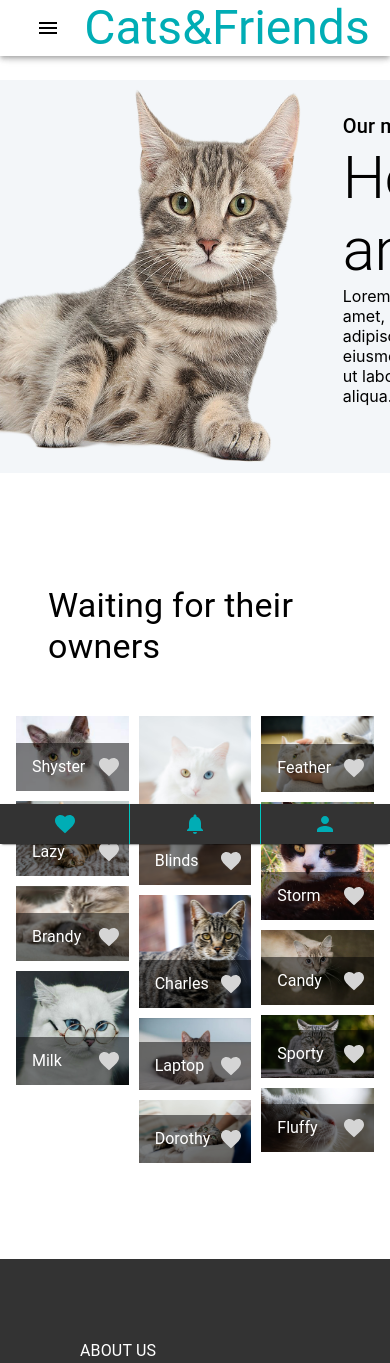
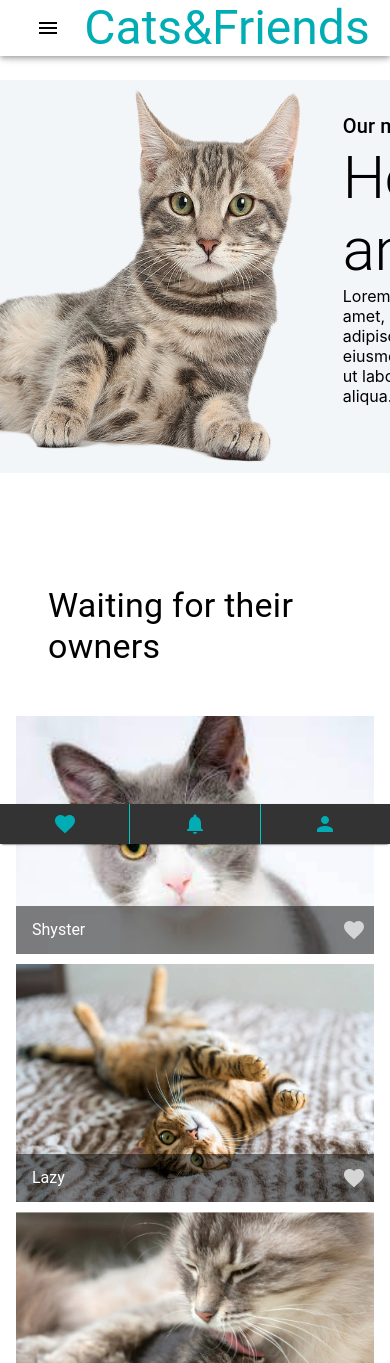
Before and after one commit to karpovska/MUI_cat_website, a React (Create React App) app: page / in a window 390 px wide. Shown: the top 1363 px of the page. Built offline with nearby package versions, Linux system fonts and the light colour scheme.

Commit message:
Changge colums by width in Content

```diff
--- a/src/components/Content/index.js
+++ b/src/components/Content/index.js
@@ -7,18 +7,24 @@ import {
   Typography,
   ImageListItemBar,
   IconButton,
+  useMediaQuery,
 } from "@mui/material";
 import { itemData } from "../data";
 import FavoriteIcon from '@mui/icons-material/Favorite';
 import {Colors} from "../../styles/index"
 
 const Content = () => {
+
+  const threeCol = useMediaQuery('(min-width:900px)') && 3;
+  const oneCol = useMediaQuery('(max-width:600px)') && 1;
+
+
   return (
     <Container>
       <Box display="flex" justifyContent={"center"} sx={{ p: 4 }}>
         <Typography variant="h4">Waiting for their owners</Typography>
       </Box>
-      <ImageList variant="masonry" cols={3} gap={10}>
+      <ImageList variant="masonry" cols={oneCol || threeCol || 2} gap={10}>
         {itemData.map((item) => (
           <ImageListItem key={item.img}>
             <img
```
